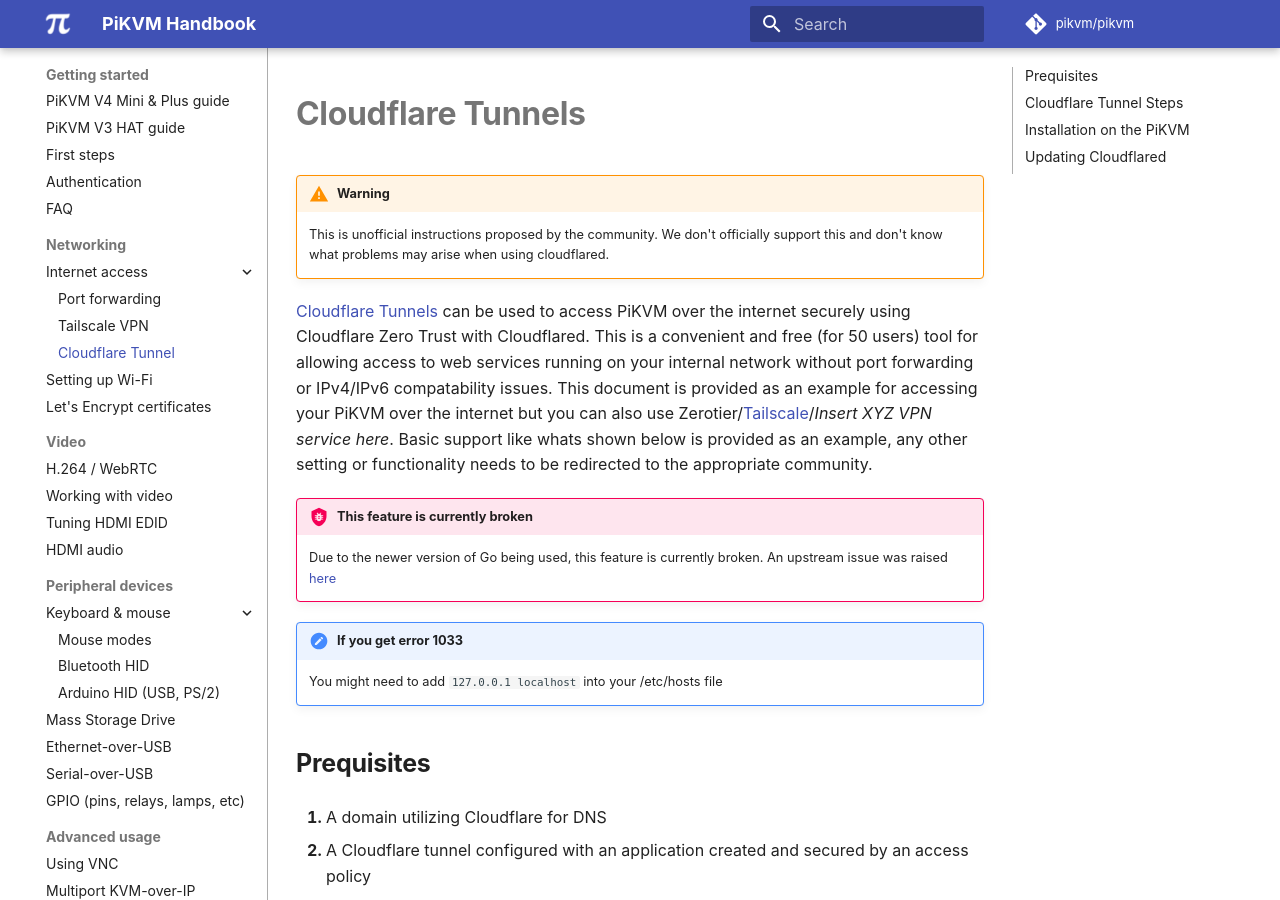
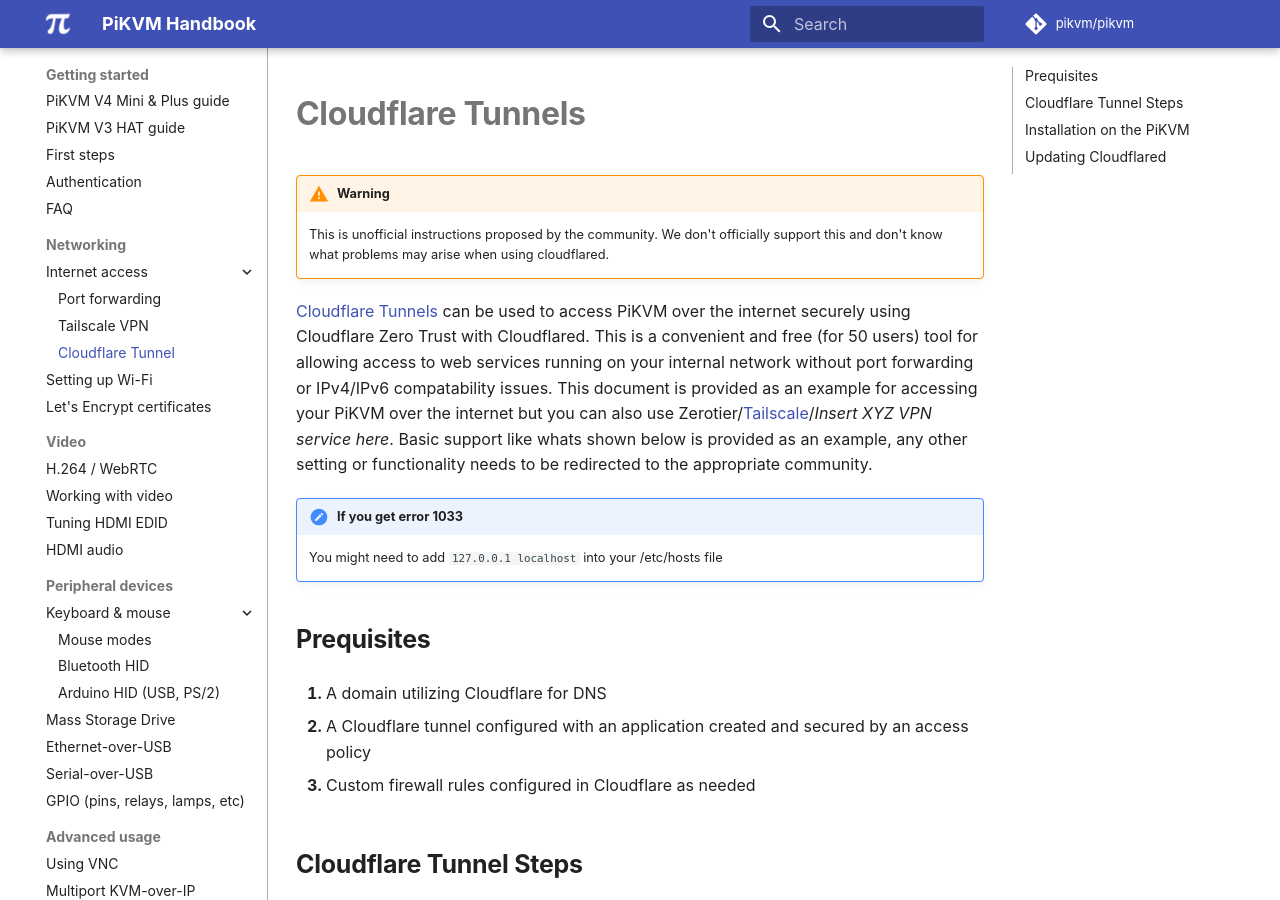
Before and after one commit to pikvm/pikvm, an MkDocs documentation site: the page built from docs/cloudflared.md, in a window 1280 px wide and 900 px high. Built offline with MkDocs 1.6.1 and Material for MkDocs 9.7.7, drawn with Linux system fonts in a browser that asks for light colours; some web fonts are replaced; comment, search, counter and statistics services are not loaded.

Commit message:
Update cloudflared.md (#1068)
Removed the "bug" tag as Go is no longer being used.

```diff
--- a/docs/cloudflared.md
+++ b/docs/cloudflared.md
@@ -4,11 +4,6 @@
 	This is unofficial instructions proposed by the community. We don't officially support this and don't know what problems may arise when using cloudflared.
 
 [Cloudflare Tunnels](https://developers.cloudflare.com/cloudflare-one/connections/connect-apps/) can be used to access PiKVM over the internet securely using Cloudflare Zero Trust with Cloudflared. This is a convenient and free (for 50 users) tool for allowing access to web services running on your internal network without port forwarding or IPv4/IPv6 compatability issues. This document is provided as an example for accessing your PiKVM over the internet but you can also use Zerotier/[Tailscale](tailscale.md)/*Insert XYZ VPN service here*. Basic support like whats shown below is provided as an example, any other setting or functionality needs to be redirected to the appropriate community.
-
-!!! bug "This feature is currently broken"
-
-    Due to the newer version of Go being used, this feature is currently broken.
-    An upstream issue was raised [here](https://github.com/cloudflare/cloudflared/issues/888)
 
 !!! note "If you get error 1033"
     You might need to add `127.0.0.1 localhost` into your /etc/hosts file
```
